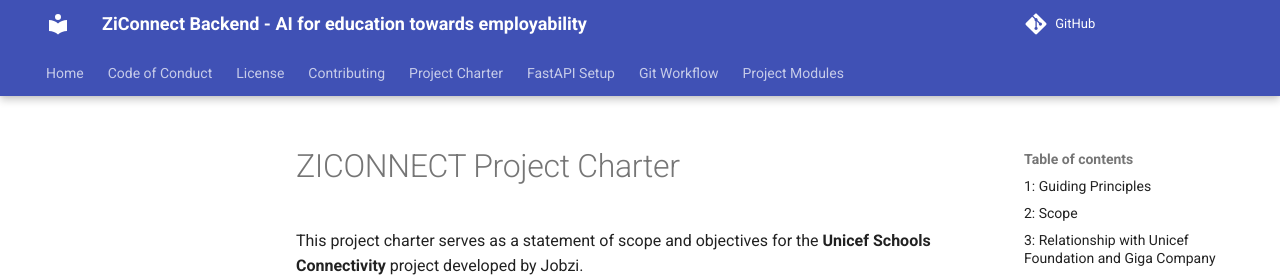
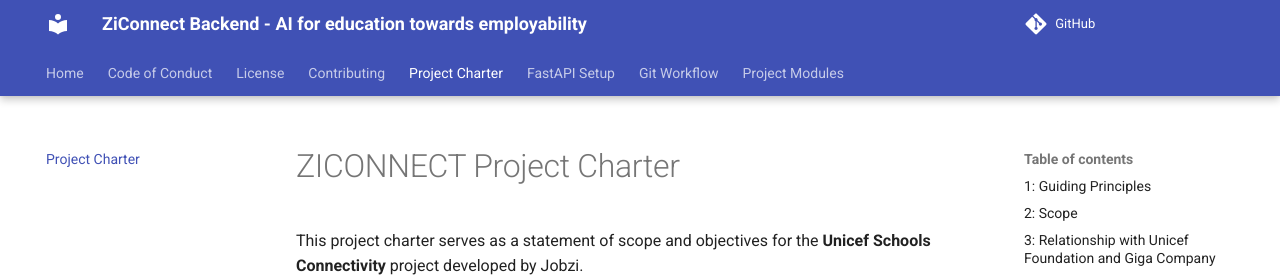
Before and after one commit to Soumya-Kushwaha/ziconnect-backend-fastapi, an MkDocs documentation site: the page built from docs/PROJECT_CHARTER.md, in a window 1280 px wide. Shown: the top 277 px of the page. Built offline with MkDocs 1.6.1 and Material for MkDocs 9.7.7, drawn with Linux system fonts in a browser that asks for light colours; comment, search, counter and statistics services are not loaded.

Commit message:
Updated Project Charter

```diff
--- a/mkdocs.yml
+++ b/mkdocs.yml
@@ -19,7 +19,7 @@
   - Code of Conduct: CODE_OF_CONDUCT.md
   - License: LICENSE.md
   - Contributing: CONTRIBUTING.md
-  - Project Charter: ROJECT_CHARTER.md
+  - Project Charter: PROJECT_CHARTER.md
   - FastAPI Setup: FASTAPI_SETUP.md
   - Git Workflow: GIT_WORKFLOW.md
   - Project Modules: README.md
```
